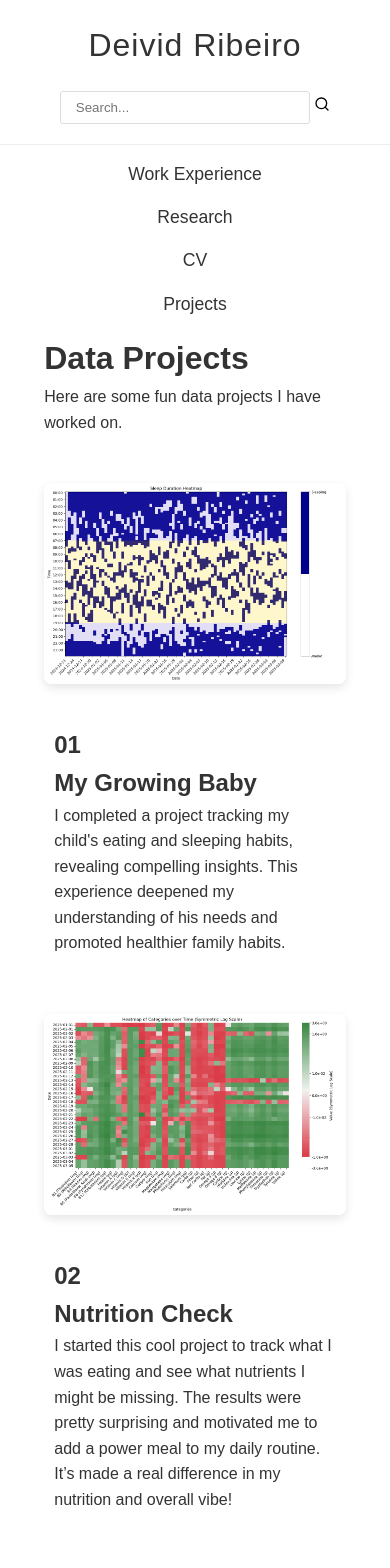
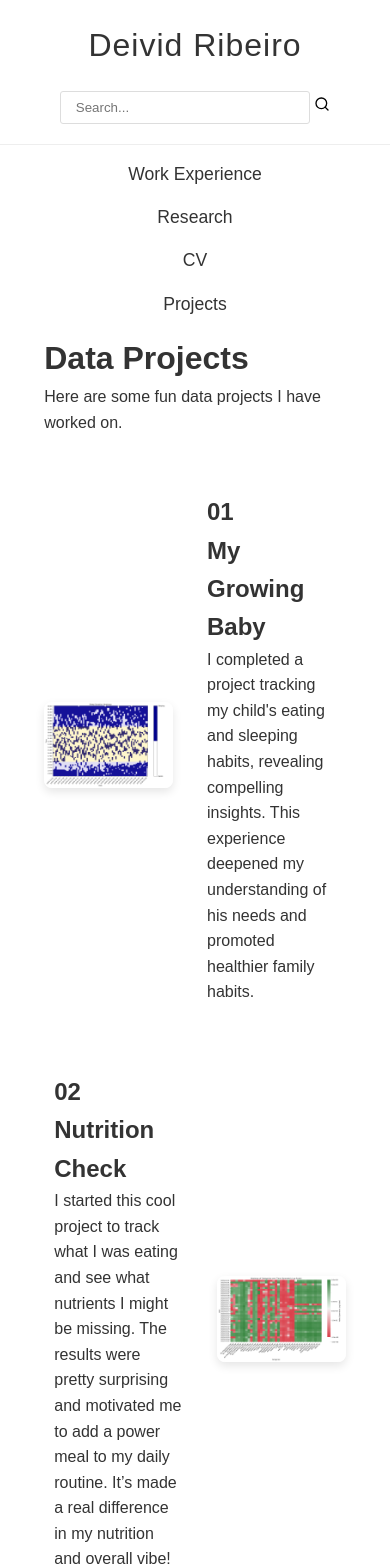
Before and after one commit to deividribeiro/deividribeiro.github.io, a Jekyll site: the page built from projects.html, in a window 390 px wide. Shown: the top 1568 px of the page. Built offline with Jekyll 4.4.1, drawn with Linux system fonts in a browser that asks for light colours; grey boxes are pictures that could not be loaded.

Commit message:
remove an !important flag

```diff
--- a/assets/css/style.css
+++ b/assets/css/style.css
@@ -442,10 +442,8 @@ footer {
 
 /* Responsive design */
 @media (max-width: 768px) {
-  .project-content,
-  .left-aligned .project-content,
-  .right-aligned .project-content {
-    flex-direction: column !important;
+  .project-block .project-content {
+    flex-direction: column;
     gap: 1.5rem;
   }
 
```
